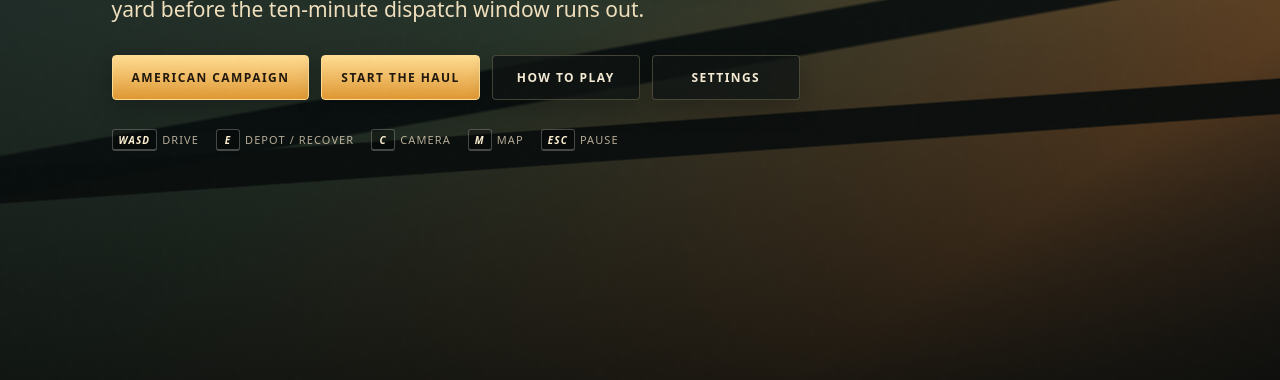
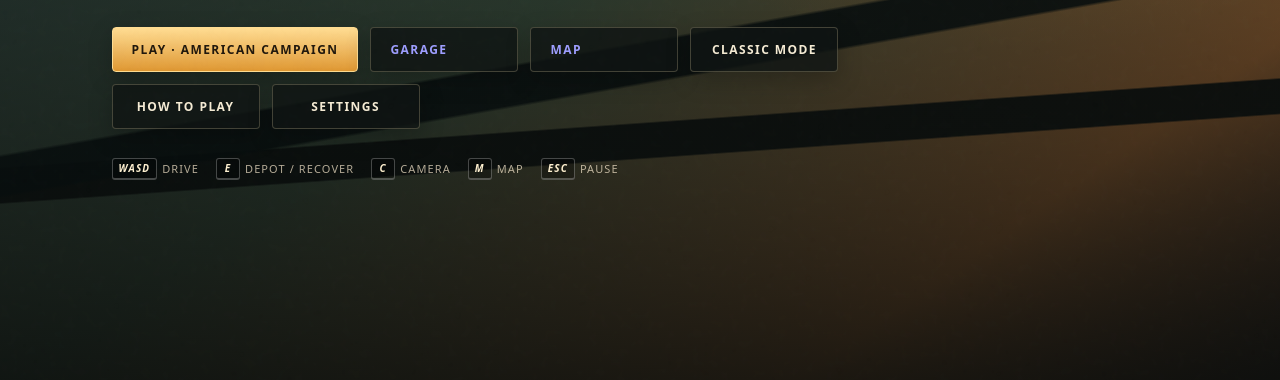
Before and after one commit to LuminaryLabs-Publish/TheLongHaul, a website: page index.html in a window 1280 px wide. Shown: the part 420-800 px from the top of the page. Drawn offline with nearby package versions, Linux system fonts and the light colour scheme.

Commit message:
feat(menu): make American Campaign primary with garage map and Classic Mode entry

```diff
--- a/index.html
+++ b/index.html
@@ -15,7 +15,7 @@
   <div id="vignette"></div><div id="grain"></div>
   <section id="title-screen" class="screen menu-screen active" aria-label="Title">
 
-    <div class="title-card"><div class="eyebrow">One load · Five roads · One right yard</div><h1>The Long Haul</h1><p class="tagline">Read the country. Protect the freight. Find the one receiving yard before the ten-minute dispatch window runs out.</p><div class="menu-actions"><a class="btn primary" href="./campaign.html" style="display:inline-flex;align-items:center;justify-content:center;text-decoration:none">American Campaign</a><button id="start-btn" class="btn primary">Start the Haul</button><button id="how-btn" class="btn">How to Play</button><button id="settings-btn" class="btn">Settings</button></div><div class="control-strip"><span><i class="key">WASD</i>Drive</span><span><i class="key">E</i>Depot / Recover</span><span><i class="key">C</i>Camera</span><span><i class="key">M</i>Map</span><span><i class="key">Esc</i>Pause</span></div></div>
+    <div class="title-card"><div class="eyebrow">American Campaign · Coast to coast</div><h1>The Long Haul</h1><p class="tagline">Race real highways, dodge traffic, earn cash, upgrade your truck, and drive farther every run.</p><div class="menu-actions"><a class="btn primary" href="./campaign.html" style="display:inline-flex;align-items:center;justify-content:center;text-decoration:none">Play · American Campaign</a><a class="btn" href="./campaign.html#garage" style="text-decoration:none">Garage</a><a class="btn" href="./campaign.html" style="text-decoration:none">Map</a><button id="start-btn" class="btn">Classic Mode</button><button id="how-btn" class="btn">How to Play</button><button id="settings-btn" class="btn">Settings</button></div><div class="control-strip"><span><i class="key">WASD</i>Drive</span><span><i class="key">E</i>Depot / Recover</span><span><i class="key">C</i>Camera</span><span><i class="key">M</i>Map</span><span><i class="key">Esc</i>Pause</span></div></div>
   </section>
 
   <section id="dispatch-screen" class="screen menu-screen" aria-label="Dispatch board"><div class="panel dispatch-panel"><div class="eyebrow">Dispatch board · Choose your risk</div><h2>What are you hauling?</h2><p class="lead">Each contract changes the kind of trouble the route generator favors. The receiving yard is still hidden.</p><div class="contract-grid"><button class="contract-card selected" data-contract="standard"><b>Standard freight</b><span>Balanced roads and a clean margin for error.</span><em>Base pay · 10:00</em></button><button class="contract-card" data-contract="fragile"><b>Glassworks crate</b><span>Rough roads punish the cargo twice as hard.</span><em>Higher pay · 9:30 target</em></button><button class="contract-card" data-contract="express"><b>Express manifest</b><span>More time pressure, but the best payout.</span><em>High pay · 8:00 target</em></button></div><div class="dispatch-footer"><span id="contract-note">A reliable first run.</span><button id="dispatch-go-btn" class="btn primary">Accept contract</button><button id="dispatch-back-btn" class="btn">Back</button></div></div></section>
```
